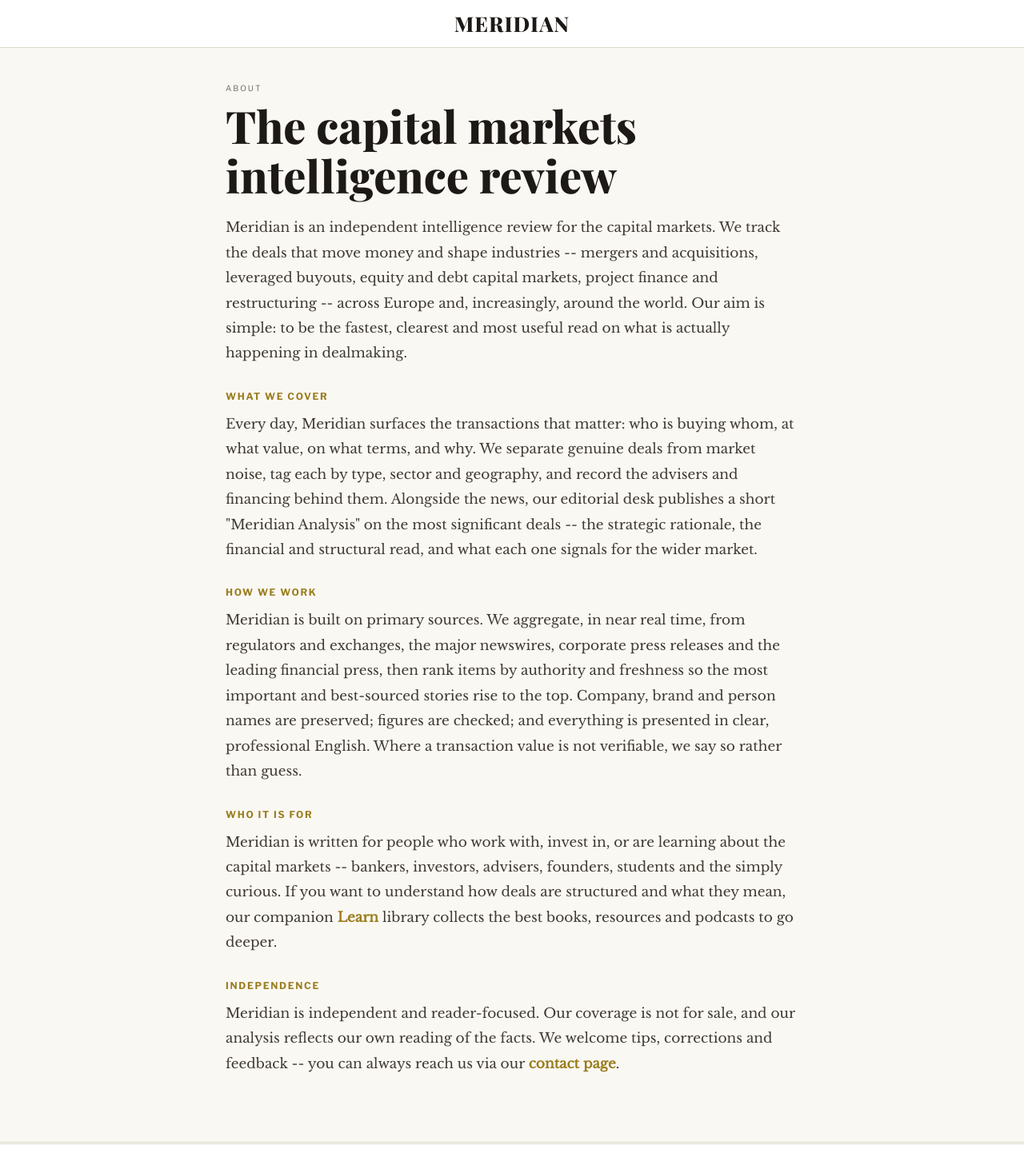
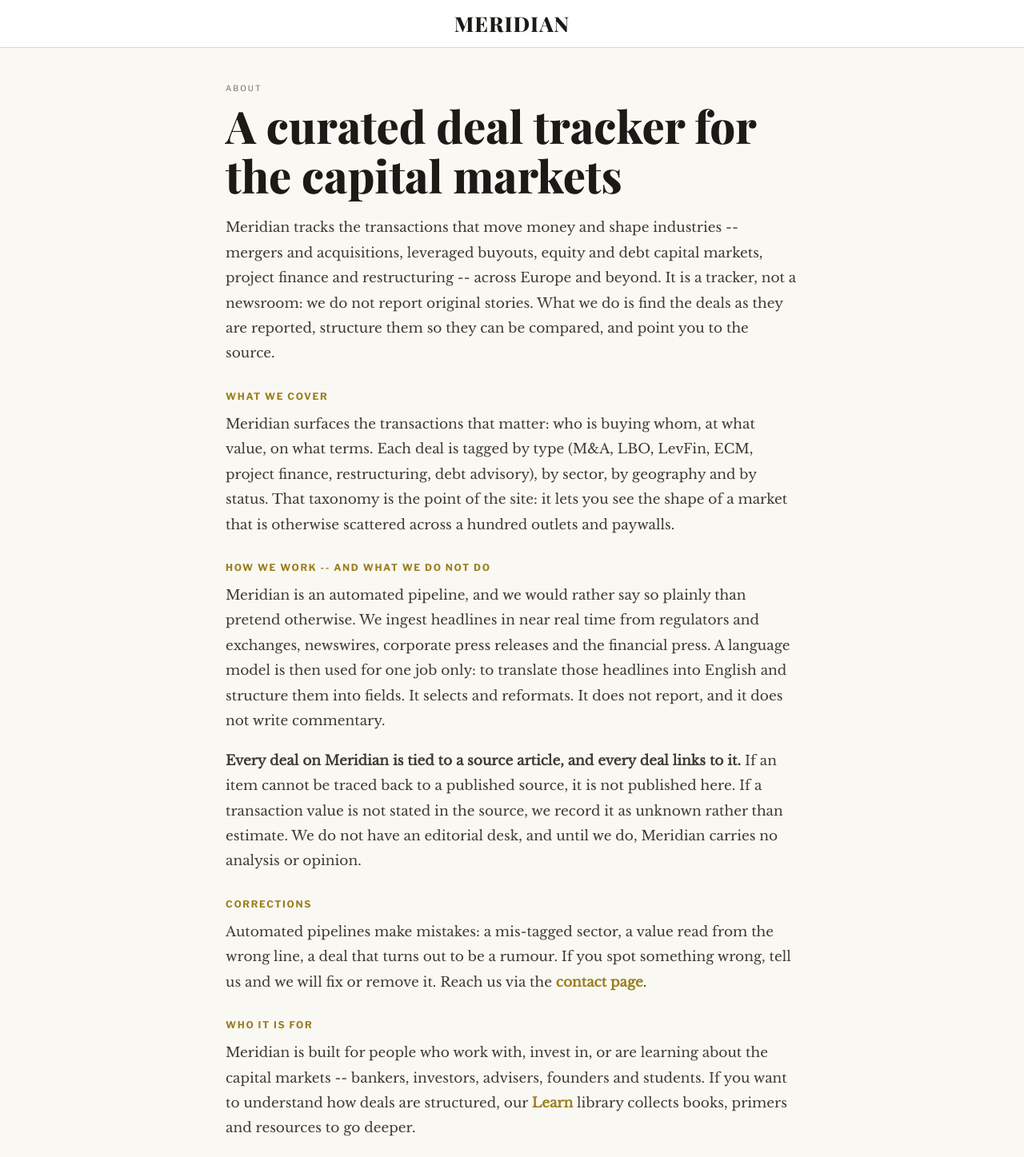
Before and after one commit to arosmuno/Meridian, a Next.js app: page /about in a window 1280 px wide. Shown: the top 1447 px of the page at 80% size. Built offline with nearby package versions, Linux system fonts and the light colour scheme; no server answers.

Commit message:
fix(content): /about honesto y /analysis sin comentario generado

```diff
--- a/pages/about.js
+++ b/pages/about.js
@@ -31,23 +31,27 @@
 
 export default function About() {
   return (
-    <Shell title="About Meridian -- Capital Markets Intelligence" desc="Meridian is an independent capital-markets intelligence review covering M&A, LBOs, ECM, leveraged finance, project finance and restructuring across Europe and beyond.">
+    <Shell title="About Meridian -- Capital Markets Deal Tracker" desc="Meridian is a curated deal tracker for M&A, LBOs, ECM, leveraged finance, project finance and restructuring. Every entry links to its original source.">
       <div style={{ fontFamily: 'var(--s)', fontSize: 10, letterSpacing: '.2em', color: 'var(--text-mid)', textTransform: 'uppercase', marginBottom: 10 }}>About</div>
-      <h1 style={{ fontFamily: 'var(--d)', fontSize: 'clamp(34px,6vw,56px)', fontWeight: 800, color: 'var(--text-hi)', lineHeight: 1.1, margin: '0 0 20px' }}>The capital markets intelligence review</h1>
+      <h1 style={{ fontFamily: 'var(--d)', fontSize: 'clamp(34px,6vw,56px)', fontWeight: 800, color: 'var(--text-hi)', lineHeight: 1.1, margin: '0 0 20px' }}>A curated deal tracker for the capital markets</h1>
 
-      <P>Meridian is an independent intelligence review for the capital markets. We track the deals that move money and shape industries -- mergers and acquisitions, leveraged buyouts, equity and debt capital markets, project finance and restructuring -- across Europe and, increasingly, around the world. Our aim is simple: to be the fastest, clearest and most useful read on what is actually happening in dealmaking.</P>
+      <P>Meridian tracks the transactions that move money and shape industries -- mergers and acquisitions, leveraged buyouts, equity and debt capital markets, project finance and restructuring -- across Europe and beyond. It is a tracker, not a newsroom: we do not report original stories. What we do is find the deals as they are reported, structure them so they can be compared, and point you to the source.</P>
 
       <H2>What we cover</H2>
-      <P>Every day, Meridian surfaces the transactions that matter: who is buying whom, at what value, on what terms, and why. We separate genuine deals from market noise, tag each by type, sector and geography, and record the advisers and financing behind them. Alongside the news, our editorial desk publishes a short "Meridian Analysis" on the most significant deals -- the strategic rationale, the financial and structural read, and what each one signals for the wider market.</P>
+      <P>Meridian surfaces the transactions that matter: who is buying whom, at what value, on what terms. Each deal is tagged by type (M&amp;A, LBO, LevFin, ECM, project finance, restructuring, debt advisory), by sector, by geography and by status. That taxonomy is the point of the site: it lets you see the shape of a market that is otherwise scattered across a hundred outlets and paywalls.</P>
 
-      <H2>How we work</H2>
-      <P>Meridian is built on primary sources. We aggregate, in near real time, from regulators and exchanges, the major newswires, corporate press releases and the leading financial press, then rank items by authority and freshness so the most important and best-sourced stories rise to the top. Company, brand and person names are preserved; figures are checked; and everything is presented in clear, professional English. Where a transaction value is not verifiable, we say so rather than guess.</P>
+      <H2>How we work -- and what we do not do</H2>
+      <P>Meridian is an automated pipeline, and we would rather say so plainly than pretend otherwise. We ingest headlines in near real time from regulators and exchanges, newswires, corporate press releases and the financial press. A language model is then used for one job only: to translate those headlines into English and structure them into fields. It selects and reformats. It does not report, and it does not write commentary.</P>
+      <P><strong>Every deal on Meridian is tied to a source article, and every deal links to it.</strong> If an item cannot be traced back to a published source, it is not published here. If a transaction value is not stated in the source, we record it as unknown rather than estimate. We do not have an editorial desk, and until we do, Meridian carries no analysis or opinion.</P>
+
+      <H2>Corrections</H2>
+      <P>Automated pipelines make mistakes: a mis-tagged sector, a value read from the wrong line, a deal that turns out to be a rumour. If you spot something wrong, tell us and we will fix or remove it. Reach us via the <a href="/contact" style={{ color: 'var(--gold)', textDecoration: 'none', fontWeight: 700 }}>contact page</a>.</P>
 
       <H2>Who it is for</H2>
-      <P>Meridian is written for people who work with, invest in, or are learning about the capital markets -- bankers, investors, advisers, founders, students and the simply curious. If you want to understand how deals are structured and what they mean, our companion <a href="/learn" style={{ color: 'var(--gold)', textDecoration: 'none', fontWeight: 700 }}>Learn</a> library collects the best books, resources and podcasts to go deeper.</P>
+      <P>Meridian is built for people who work with, invest in, or are learning about the capital markets -- bankers, investors, advisers, founders and students. If you want to understand how deals are structured, our <a href="/learn" style={{ color: 'var(--gold)', textDecoration: 'none', fontWeight: 700 }}>Learn</a> library collects books, primers and resources to go deeper.</P>
 
       <H2>Independence</H2>
-      <P>Meridian is independent and reader-focused. Our coverage is not for sale, and our analysis reflects our own reading of the facts. We welcome tips, corrections and feedback -- you can always reach us via our <a href="/contact" style={{ color: 'var(--gold)', textDecoration: 'none', fontWeight: 700 }}>contact page</a>.</P>
+      <P>Meridian is independent and reader-focused. Coverage is not for sale. No party pays to appear, or to be left out.</P>
     </Shell>
   );
 }
```
Also changed, not shown: pages/analysis.js (+17 -5 lines).
